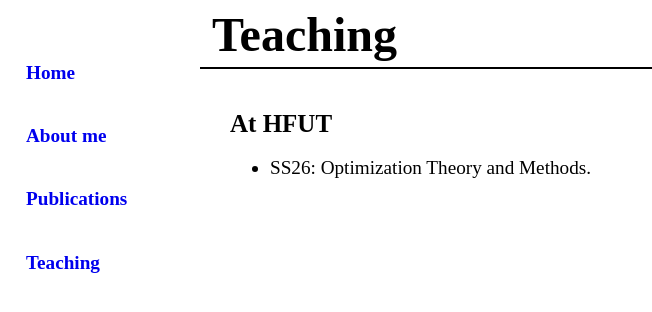
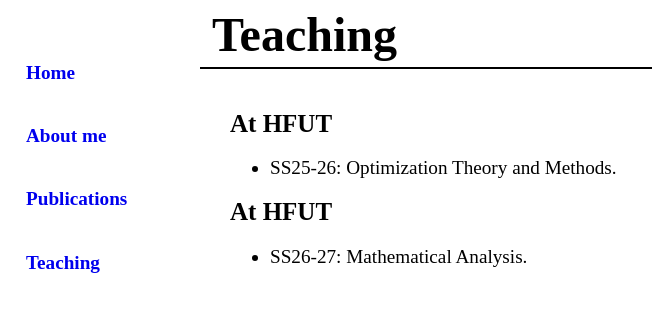
Before and after one commit to lzp0375/lzp0375.github.io, a plain HTML site: page Teach.html in a window 1280 px wide. Shown: the whole page, without its empty margins (0-652 px from the left). Drawn offline with Linux system fonts and the light colour scheme.

Commit message:
Update Teach.html

```diff
--- a/Teach.html
+++ b/Teach.html
@@ -123,7 +123,12 @@
 
         <p1 style = "font-size:25px"><font ><b>At HFUT</b></font></p1>
         <ul type="1">
-            <li>SS26: Optimization Theory and Methods.</li>
+            <li>SS25-26: Optimization Theory and Methods.</li>
+        </ul>
+
+        <p1 style = "font-size:25px"><font ><b>At HFUT</b></font></p1>
+        <ul type="1">
+            <li>SS26-27: Mathematical Analysis.</li>
         </ul>
 
     </p1>
```
